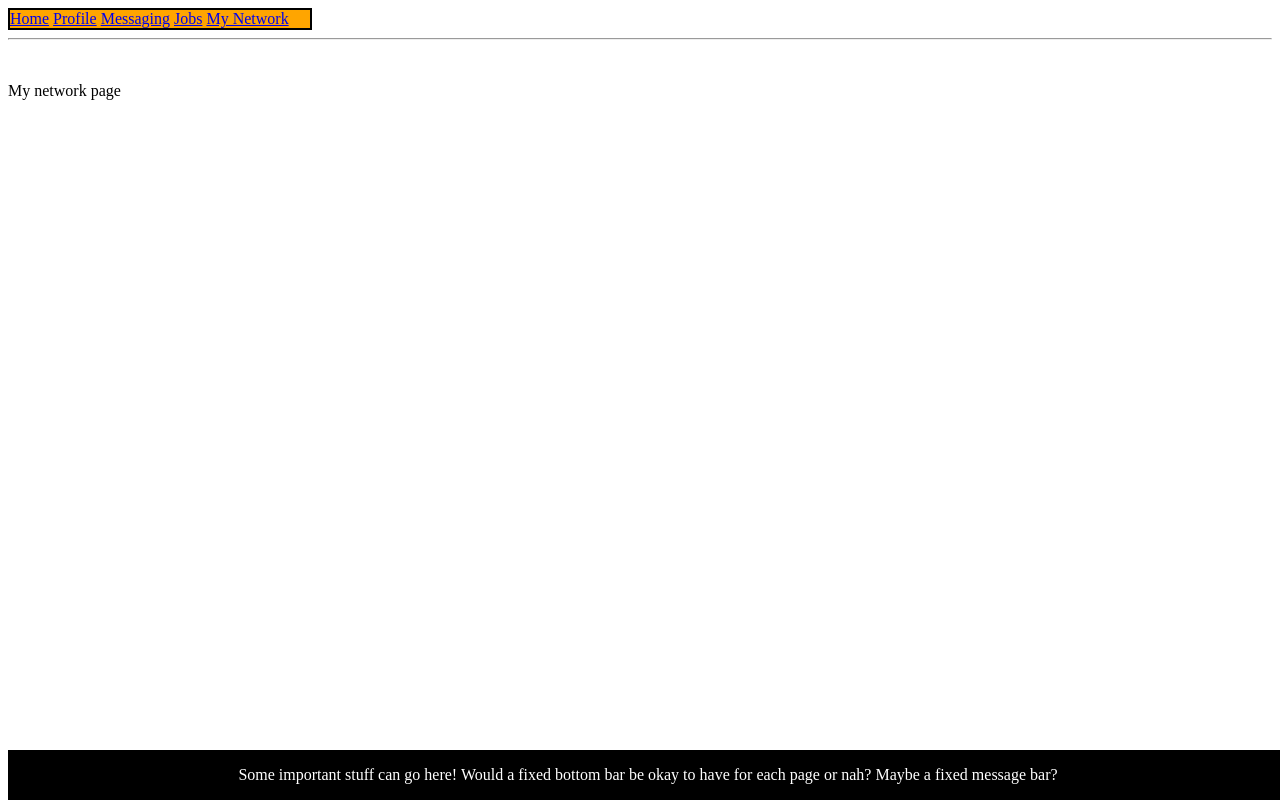
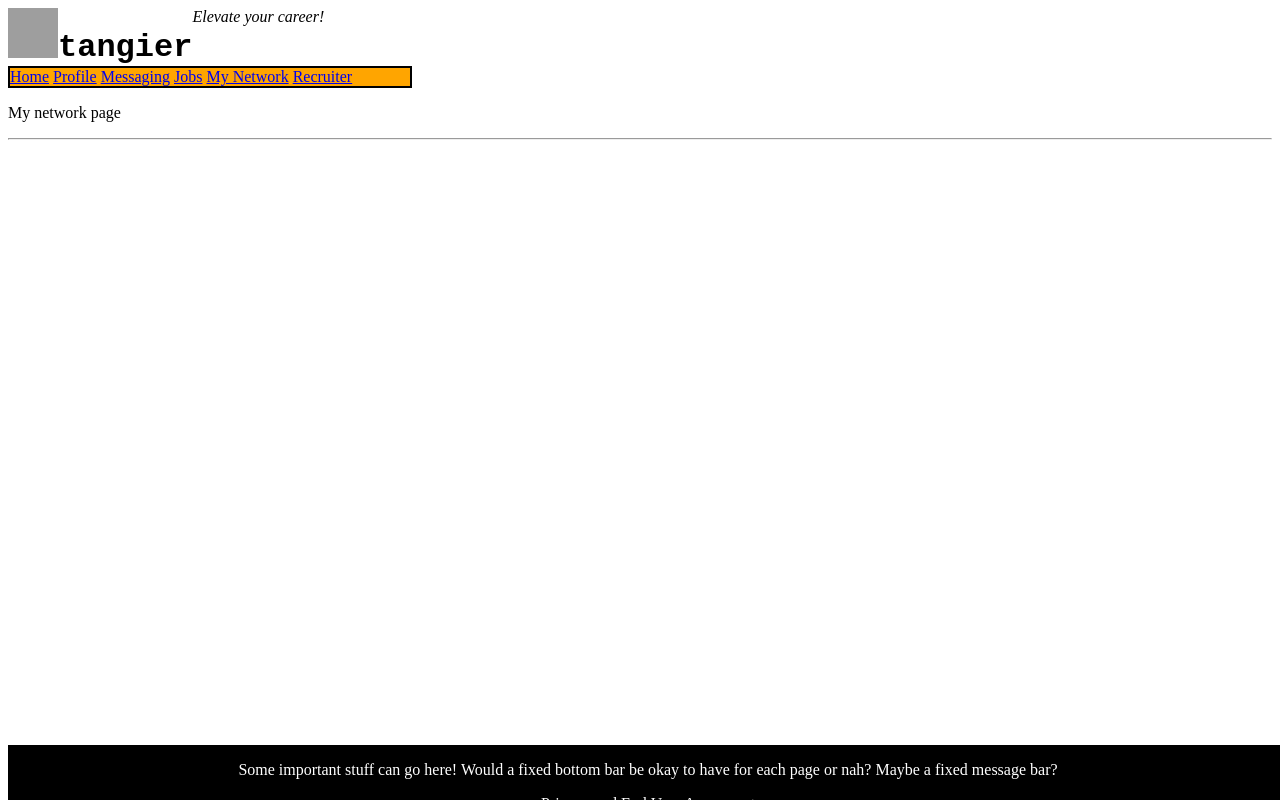
Before and after one commit to Gwood91/BUS118W_Tangier_Repo, a Flask app: page /myNetwork in a window 1280 px wide. Run offline with Flask 2, Linux system fonts and the light colour scheme; grey boxes are pictures that could not be loaded.

Commit message:
Face Lift
Updated The routes, added new module dependencies, added recruitment page

```diff
--- a/app/routes.py
+++ b/app/routes.py
@@ -1,7 +1,11 @@
 # import modules
 import sys
-from flask import render_template
+from flask import Flask, g, render_template, redirect, url_for, session, request, flash
 import os
+# these two modules are for the candidate checker
+from gensim.summarization.summarizer import summarize
+from fuzzywuzzy.fuzz import ratio
+
 # change the directory to current user
 current_user = user_root = os.path.expanduser('~')
 local_path = current_user + "/Documents/GitHub/BUS118W_Tangier_Repo/"
@@ -33,5 +37,23 @@ def jobs():
 
 
 @app.route('/myNetwork')
-def myNetwork():
-    return render_template('myNetwork.html', title='Jobs')
+def my_network():
+    return render_template('myNetwork.html', title='myNetwork')
+
+
+# for recruitment clients
+@app.route('/recruiter', methods=['GET', 'POST'])
+def recruiter_page():
+    if request.method == 'GET':
+        return render_template('recruiter_page.html', title='Recruiter', candidate_analysis="NULL", i=15)
+    # if the recruiter client is evaluating the potential match of a candidate
+    if request.method == 'POST':
+        # get the input element with a given name from the posted from
+        candidate_text = str(request.form.get("candidateText", None))
+        search_criteria = str(request.form.get("searchCriteria", None))
+        # analysing the natural language of the profile text
+        candidate_summary = summarize(candidate_text)
+        candidate_match = ratio(candidate_text, search_criteria)
+        summary_match = ratio(candidate_summary, search_criteria)
+        current_cand_analysis = "Candidate Match: " + str(candidate_match) + "%\n" + "Summary Match: " + str(summary_match) + "%"
+        return render_template('recruiter_page.html', title='Recruiter', candidate_analysis=current_cand_analysis, i=5)
--- a/app/templates/base.html
+++ b/app/templates/base.html
@@ -8,19 +8,27 @@
 </head>
 <body>
     <!-- Adding a navbar to include in all template pages -->
-    <div id="NavBar" style="border: solid black 2px; width: 300px; background:orange">
+    <div id="NavBar">
+        <div style="display: inline-flex">
+                <img src="https://encrypted-tbn0.gstatic.com/images?q=tbn:ANd9GcSZ9aGT0JLi7-nKbbvDl8raJV2kdmlSo4NUKIAZ5LKih5g2pGzSBQ" style="width: 50px; height: 50px">
+                <h1 style="font-family: 'Courier New', Courier, monospace; margin-bottom: 0px">tangier</h1>
+                <i>Elevate your career!</i>
+        </div>
+        <div style="border: solid black 2px; width: 400px; background:orange; text-emphasis: none;">
             <a href="/home">Home</a>
             <a href="/profile">Profile</a>
             <a href="/message">Messaging</a>
             <a href="/jobs">Jobs</a>
             <a href="/myNetwork">My Network</a>
+            <a href="/recruiter">Recruiter</a>
         </div>
+    </div>
+    {% block content %}{% endblock %}
     <hr>
     <br>
-    <div id="bottomNav" style="text-align:center; position:fixed; width:100%; bottom: 0; background-color:black;color:white;">
+    <div id="bottomNav" style="text-align:center; position:fixed; height: 55px; width:100%; bottom: 0; background-color:black;color:white;">
             <p>Some important stuff can go here! Would a fixed bottom bar be okay to have for each page or nah? Maybe a fixed message bar?</p>
+            <p>Privacy and End User Agreement</p>
         </div>
-    {% block content %}{% endblock %}
-
 </body>
 </html>
```
Also changed, not shown: app/templates/recruiter_page.html (added, +53 -0 lines), 2 other files. Lines whose indentation alone changed are shown as unchanged.
